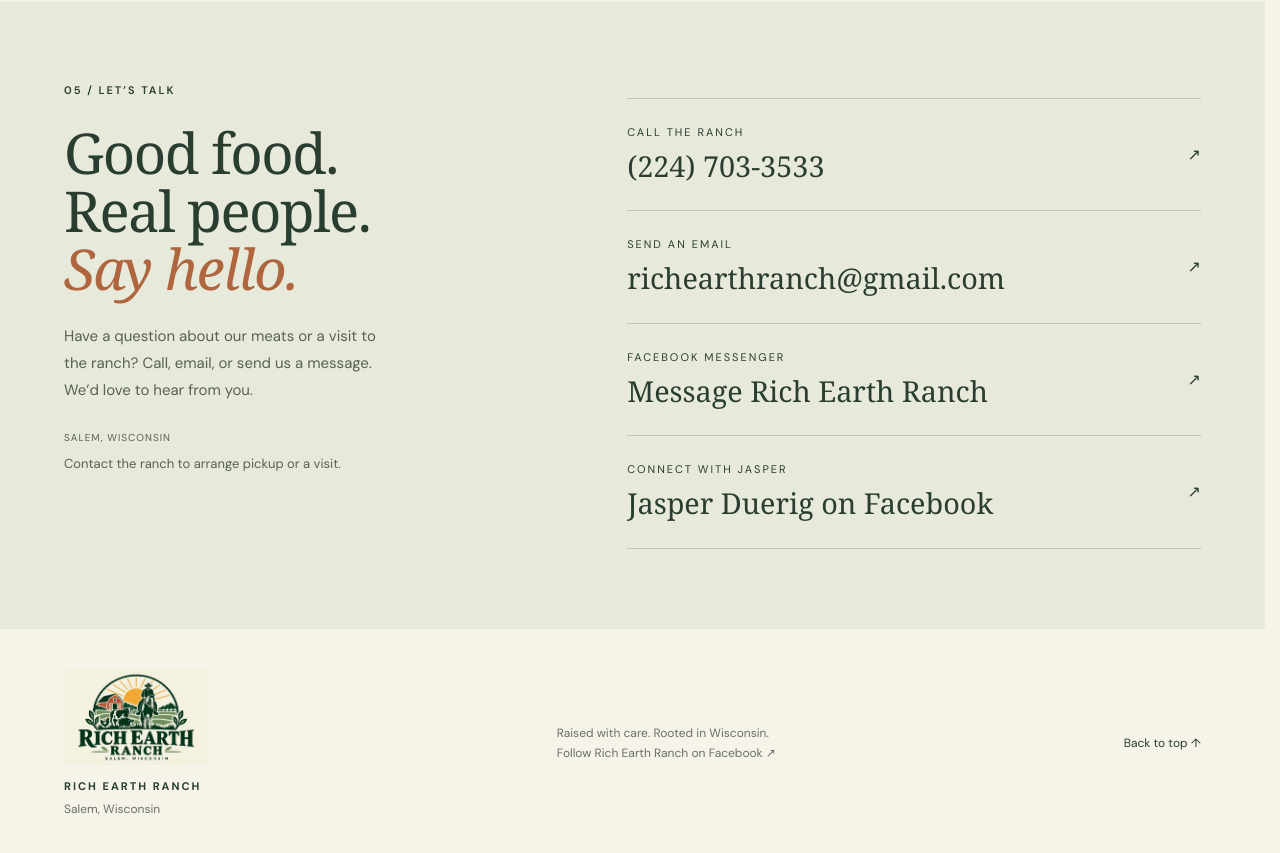
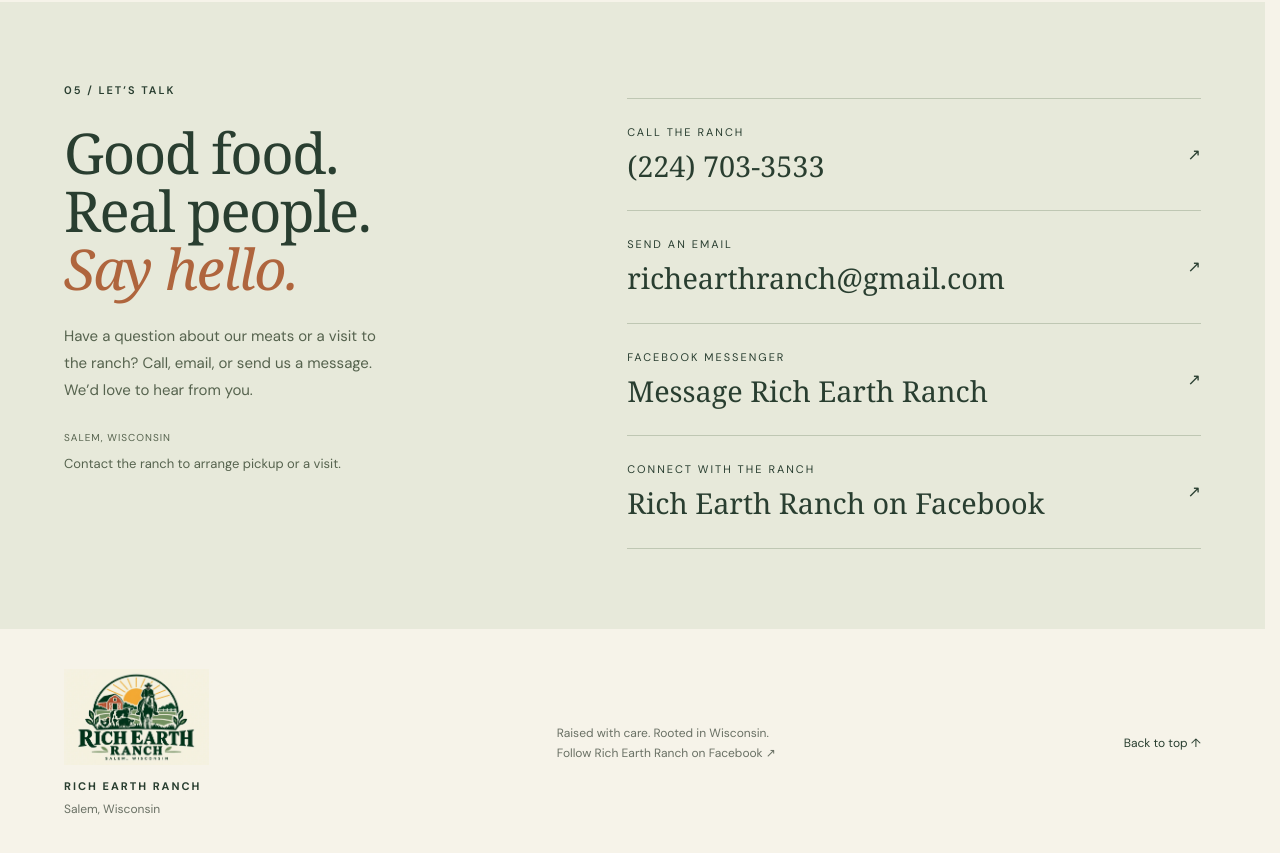
Before and after one commit to Billthorpe522/rich-earth-ranch, a plain HTML site: page index.html in a window 1280 px wide. Shown: the part 4852-5705 px from the top of the page. Drawn offline with Linux system fonts and the light colour scheme; a web font is replaced by a local one.

Commit message:
Point contact profile link to Rich Earth Ranch

```diff
--- a/index.html
+++ b/index.html
@@ -67,7 +67,7 @@
         <details><summary>Where can I find the latest updates?<span aria-hidden="true">+</span></summary><p>Our <a href="https://www.facebook.com/profile.php?id=61584291191057" target="_blank" rel="noopener">Facebook page</a> is where we share ranch news, new arrivals, and updates about our meats. You can also call us with a question.</p></details>
       </div>
     </section>
-    <section id="contact" class="contact"><div class="wrap contact-grid"><div><p class="eyebrow">05 / LET’S TALK</p><h2>Good food.<br>Real people.<br><em>Say hello.</em></h2><p>Have a question about our meats or a visit to the ranch? Call, email, or send us a message. We’d love to hear from you.</p><p class="location">SALEM, WISCONSIN<br><small>Contact the ranch to arrange pickup or a visit.</small></p></div><div class="contact-links"><a href="tel:+12247033533"><span>CALL THE RANCH</span><strong>(224) 703-3533</strong><i aria-hidden="true">↗</i></a><a href="mailto:richearthranch@gmail.com"><span>SEND AN EMAIL</span><strong>richearthranch@gmail.com</strong><i aria-hidden="true">↗</i></a><a href="https://www.facebook.com/messages/t/61584291191057/" target="_blank" rel="noopener"><span>FACEBOOK MESSENGER</span><strong>Message Rich Earth Ranch</strong><i aria-hidden="true">↗</i></a><a href="https://www.facebook.com/jasper.duerig" target="_blank" rel="noopener"><span>CONNECT WITH JASPER</span><strong>Jasper Duerig on Facebook</strong><i aria-hidden="true">↗</i></a></div></div></section>
+    <section id="contact" class="contact"><div class="wrap contact-grid"><div><p class="eyebrow">05 / LET’S TALK</p><h2>Good food.<br>Real people.<br><em>Say hello.</em></h2><p>Have a question about our meats or a visit to the ranch? Call, email, or send us a message. We’d love to hear from you.</p><p class="location">SALEM, WISCONSIN<br><small>Contact the ranch to arrange pickup or a visit.</small></p></div><div class="contact-links"><a href="tel:+12247033533"><span>CALL THE RANCH</span><strong>(224) 703-3533</strong><i aria-hidden="true">↗</i></a><a href="mailto:richearthranch@gmail.com"><span>SEND AN EMAIL</span><strong>richearthranch@gmail.com</strong><i aria-hidden="true">↗</i></a><a href="https://www.facebook.com/messages/t/61584291191057/" target="_blank" rel="noopener"><span>FACEBOOK MESSENGER</span><strong>Message Rich Earth Ranch</strong><i aria-hidden="true">↗</i></a><a href="https://www.facebook.com/profile.php?id=61584291191057" target="_blank" rel="noopener"><span>CONNECT WITH THE RANCH</span><strong>Rich Earth Ranch on Facebook</strong><i aria-hidden="true">↗</i></a></div></div></section>
   </main>
   <footer class="wrap"><div class="footer-brand"><img class="footer-logo" src="assets/ranch-logo-600.webp" alt="Rich Earth Ranch logo" width="1536" height="1024" loading="lazy">RICH EARTH RANCH<small>Salem, Wisconsin</small></div><p>Raised with care. Rooted in Wisconsin.<br><a href="https://www.facebook.com/profile.php?id=61584291191057" target="_blank" rel="noopener">Follow Rich Earth Ranch on Facebook ↗</a></p><a href="#main">Back to top ↑</a></footer>
   <dialog id="lightbox" aria-labelledby="lightbox-caption"><button id="close-photo" aria-label="Close photograph">Close ×</button><img id="lightbox-image" alt=""><p id="lightbox-caption" aria-live="polite"></p><div class="photo-controls"><button id="previous-photo" aria-label="Previous photograph">← Previous</button><span id="photo-count" aria-live="polite"></span><button id="next-photo" aria-label="Next photograph">Next →</button></div></dialog>
```
